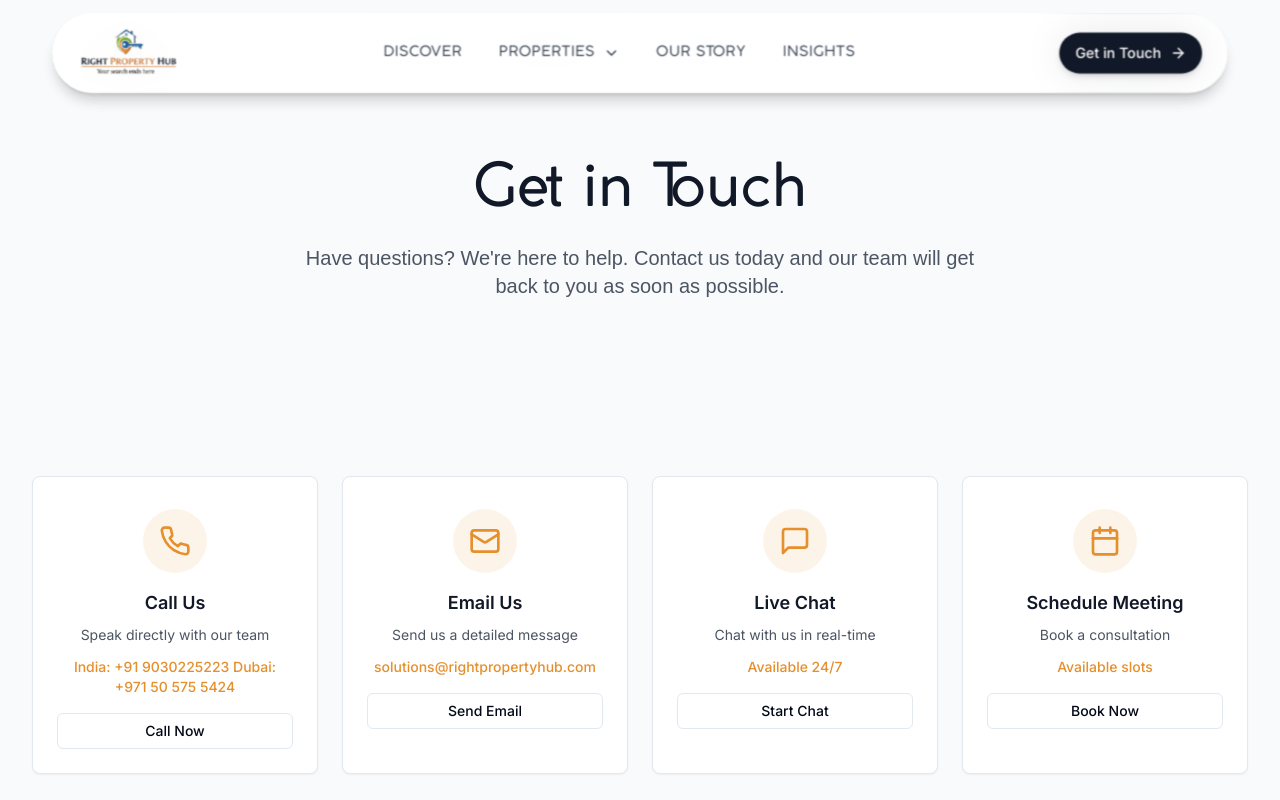
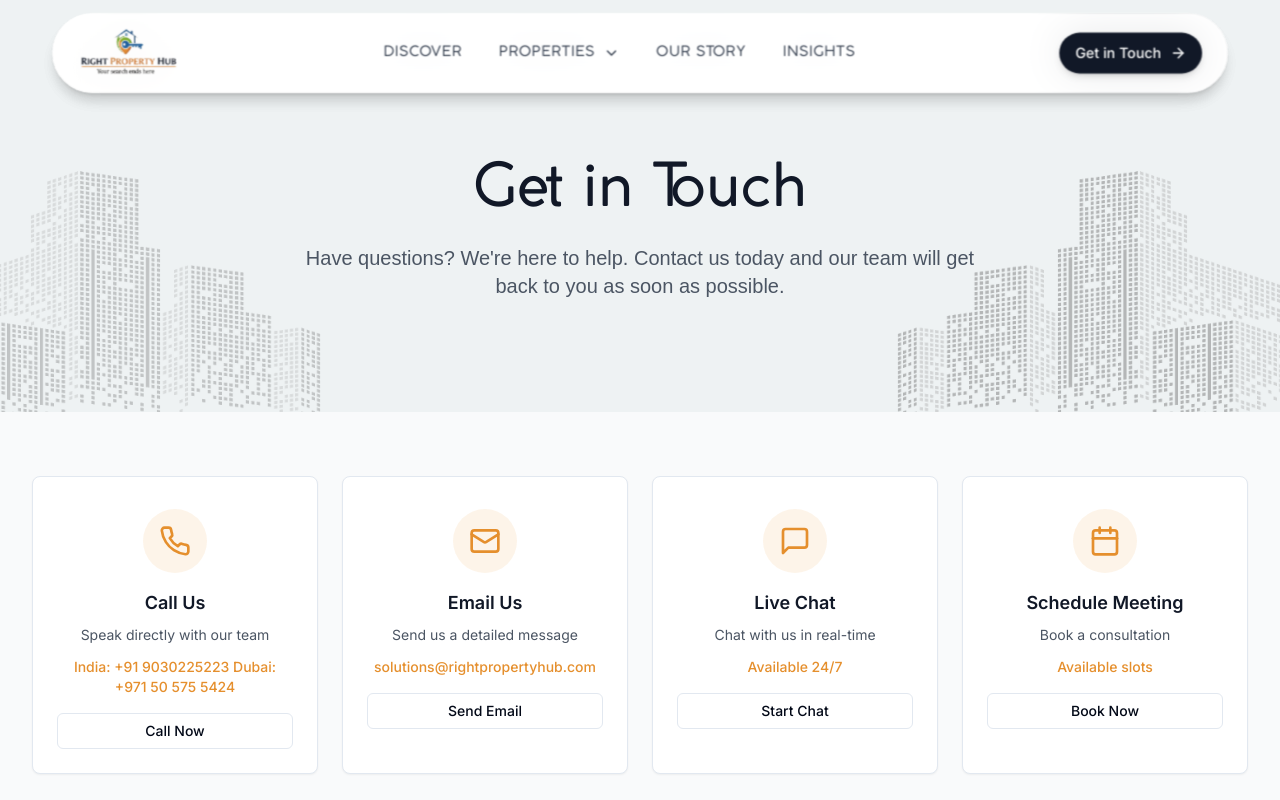
Before and after one commit to niranjan-sabarinath/Right-Property-Hub, a Next.js app: page /contact in a window 1280 px wide. Shown: the top 800 px of the page. Built offline with nearby package versions, Linux system fonts and the light colour scheme; a web font is replaced by a local one.

Commit message:
header ui update

```diff
--- a/components/page-header.tsx
+++ b/components/page-header.tsx
@@ -3,6 +3,7 @@
 import React from 'react';
 import { cn } from '@/lib/utils';
 import { motion } from 'framer-motion';
+import Image from 'next/image';
 
 type PageHeaderProps = {
   title: string;
@@ -18,8 +19,41 @@ const PageHeader: React.FC<PageHeaderProps> = ({
   children
 }) => {
   return (
-    <header className={cn('relative overflow-hidden', className)}>
+    <header className={cn('relative overflow-hidden bg-[#eef2f3]', className)}>
       <div className="relative z-10 max-w-7xl mx-auto px-4 sm:px-6 lg:px-8 pt-32 pb-20 md:pt-40 md:pb-28">
+        {/* Left Side Vector */}
+        <motion.div
+          className="absolute -left-72 top-16 -translate-y-1/2 w-1/2 h-[120%] -z-10 opacity-40 hidden md:block"
+          initial={{ x: -200, opacity: 0, scale: 0.9 }}
+          animate={{ x: 0, opacity: 0.3, scale: 1 }}
+          transition={{ duration: 1, ease: 'easeOut', delay: 0.2 }}
+          whileHover={{ opacity: 0.4, scale: 1.02 }}
+        >
+          <Image
+            src="/images/vector-1.png"
+            alt=""
+            fill
+            className="object-contain object-left scale-x-[-1]"
+            priority
+          />
+        </motion.div>
+
+        {/* Right Side Vector */}
+        <motion.div
+          className="absolute -right-20 top-16 -translate-y-1/2 w-1/2 h-[120%] -z-10 opacity-40 hidden md:block"
+          initial={{ x: 200, opacity: 0, scale: 0.9 }}
+          animate={{ x: 0, opacity: 0.4, scale: 1 }}
+          transition={{ duration: 1, ease: 'easeOut' }}
+          whileHover={{ opacity: 0.5, scale: 1.02 }}
+        >
+          <Image
+            src="/images/vector-1.png"
+            alt=""
+            fill
+            className="object-contain object-right"
+            priority
+          />
+        </motion.div>
         <motion.div
           initial={{ opacity: 0, y: 20 }}
           animate={{ opacity: 1, y: 0 }}
```
Also changed, not shown: public/images/vector-1.png (added).
